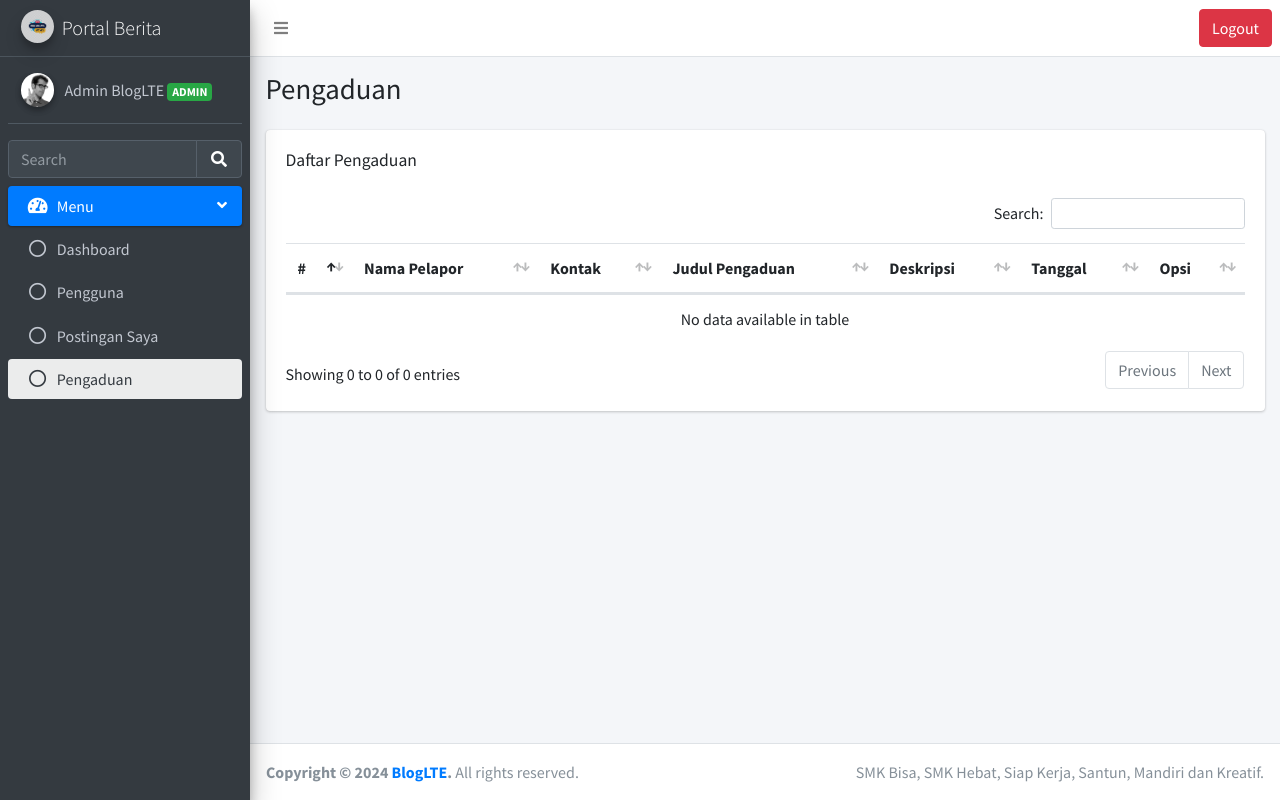
After one commit to NaufalKurnia93/projekWithbyAfkarr, a PHP site: page /admin/pengaduan.php in a window 1280 px wide. The commit adds this page. Run offline with PHP 8.4, Linux system fonts and the light colour scheme; a user stored in the database is signed in; data that the repository does not hold is empty; some libraries are stand-ins or nearby versions.

Commit message:
pengaduan

```diff
--- a/admin/layout/header.php
+++ b/admin/layout/header.php
@@ -5,7 +5,7 @@
 <head>
     <meta charset="utf-8">
     <meta name="viewport" content="width=device-width, initial-scale=1">
-    <title>BlogLTE | <?= $title ?></title>
+    <title>PortalBerita | <?= $title ?></title>
 
     <!-- Google Font: Source Sans Pro -->
     <link rel="stylesheet"
@@ -59,9 +59,9 @@ if (!isset($_SESSION['user']) || empty($_SESSION['user'])) {
         <aside class=" main-sidebar sidebar-dark-primary elevation-4">
             <!-- Brand Logo -->
             <a href="index.php" class="brand-link">
-                <img src="dist/img/AdminLTELogo.png" alt="AdminLTE Logo" class="brand-image img-circle elevation-3"
+                <img src="dist/img/logoadmin1.jpg" alt="AdminLTE Logo" class="brand-image img-circle elevation-3"
                     style="opacity: .8">
-                <span class="brand-text font-weight-light">BlogLTE</span>
+                <span class="brand-text font-weight-light">Portal Berita</span>
             </a>
 
             <!-- Sidebar -->
--- a/admin/layout/sidebar.php
+++ b/admin/layout/sidebar.php
@@ -31,6 +31,12 @@
                         <p>Postingan Saya</p>
                     </a>
                 </li>
+                <li class="nav-item">
+                    <a href="pengaduan.php" class="nav-link <?= ($title === "Pengaduan" ? "active" : "") ?>">
+                        <i class="far fa-circle nav-icon"></i>
+                        <p>Pengaduan</p>
+                    </a>
+                </li>
             </ul>
         </li>
 
--- /dev/null
+++ b/admin/pengaduan.php
@@ -0,0 +1,101 @@
+<?php $title = 'Pengaduan'; ?>
+<?php include_once('layout/header.php'); ?>
+<?php include_once('../config/koneksi.php'); ?>
+
+<!-- Content Wrapper. Contains page content -->
+<div class="content-wrapper">
+    <!-- Content Header (Page header) -->
+    <div class="content-header">
+        <div class="container-fluid">
+            <div class="row mb-2">
+                <div class="col-sm-6">
+                    <h1 class="m-0">Pengaduan</h1>
+                </div>
+                <div class="col-sm-6">
+                </div>
+            </div>
+        </div>
+    </div>
+
+    <!-- Main content -->
+    <div class="content">
+        <div class="container-fluid">
+            <div class="row">
+                <div class="col-lg-12">
+                    <div class="card">
+                        <div class="card-body">
+                            <h5 class="card-title">Daftar Pengaduan</h5>
+
+
+                            <!-- Status alert -->
+                            <div class="mt-5">
+                                <?php if (isset($_GET['status']) && !empty($_GET['status'])): ?>
+                                    <div class="p-2 alert alert-<?= ($_GET['status'] == 'berhasil' ? 'success' : 'danger') ?>" role="alert">
+                                        <h4 class="alert-heading"><?= $_GET['pesan'] ?></h4>
+                                        <?php if (isset($_GET['error']) && !empty($_GET['error'])): ?>
+                                            <p><?= $_GET['error'] ?></p>
+                                        <?php endif; ?>
+                                    </div>
+                                <?php endif; ?>
+                            </div>
+
+                            <div class="table-responsive">
+                                <table class="table" id="table-data">
+                                    <thead>
+                                        <tr>
+                                            <th scope="col">#</th>
+                                            <th scope="col">Nama Pelapor</th>
+                                            <th scope="col">Kontak</th>
+                                            <th scope="col">Judul Pengaduan</th>
+                                            <th scope="col">Deskripsi</th>
+                                            <th scope="col">Tanggal</th>
+                                            <th scope="col">Opsi</th>
+                                        </tr>
+                                    </thead>
+                                    <tbody>
+                                        <?php
+                                        $sql = "SELECT * FROM pengaduan ORDER BY id_pengaduan DESC";
+                                        $result = mysqli_query($koneksi, $sql);
+                                        $index = 1;
+                                        while ($data = mysqli_fetch_array($result)): ?>
+                                            <tr>
+                                                <th scope="row"><?= $index++ ?></th>
+                                                <td><?= htmlspecialchars($data['nama_pelapor']) ?></td>
+                                                <td><?= htmlspecialchars($data['kontak']) ?></td>
+                                                <td><?= htmlspecialchars($data['judul_pengaduan']) ?></td>
+                                                <td><?= htmlspecialchars($data['deskripsi']) ?></td>
+                                                <td><?= $data['tanggal'] ?></td>
+                                                <td>
+                                                    <div class="d-flex">
+
+                                                        <a href="proses.pengaduan.delete.php?id=<?= $data['id_pengaduan'] ?>"
+                                                           onclick="return confirm('Apakah anda yakin ingin menghapus pengaduan ini?')"
+                                                           class="btn btn-sm btn-danger">Hapus</a>
+                                                    </div>
+                                                </td>
+                                            </tr>
+                                        <?php endwhile; ?>
+                                    </tbody>
+                                </table>
+                            </div>
+                        </div>
+                    </div>
+                </div>
+            </div>
+        </div>
+    </div>
+</div>
+
+<?php include_once('layout/footer.php'); ?>
+
+<script>
+    $(function () {
+        $('#table-data').DataTable({
+            "paging": true,
+            "lengthChange": false,
+            "searching": true,
+            "ordering": true,
+            "pageLength": 5,
+        });
+    });
+</script>
--- a/config/koneksi.php
+++ b/config/koneksi.php
@@ -1,7 +1,7 @@
 <?php
 
 try {
-    $koneksi = mysqli_connect("localhost", "root", "", "cek_1");
+    $koneksi = mysqli_connect("localhost", "root", "", "blog_afkar1");
 } catch (\Throwable $th) {
     //throw $th;
     die('Error : ' . $th->getMessage());
```
Also changed, not shown: admin/index.php (+33 -7 lines), admin/proses.pengaduan.delete.php (added, +18 -0 lines), index.php (+18 -32 lines), proses_pengaduan.php (added, +30 -0 lines), admin/dist/img/logoadmin1.jpg (added).
